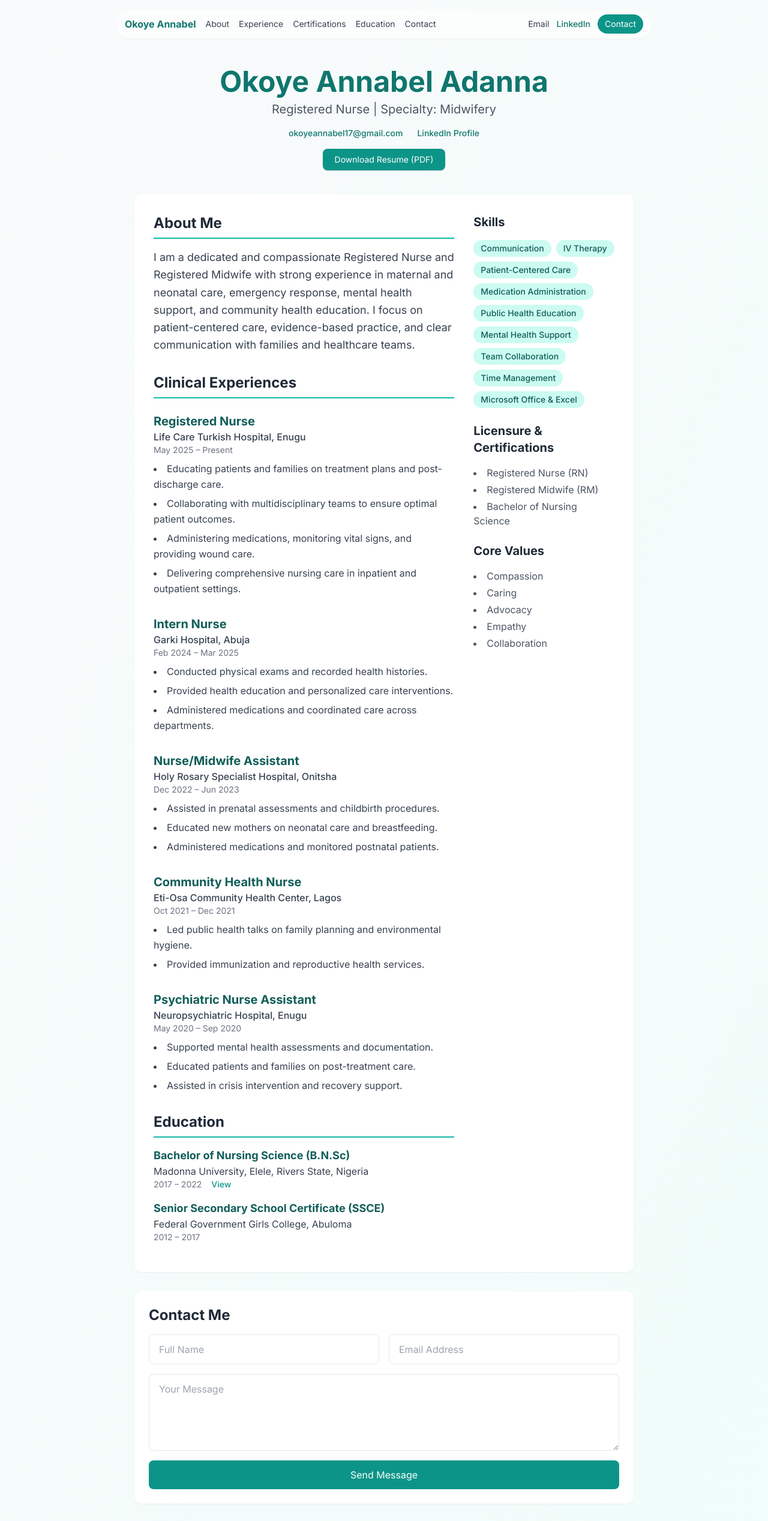
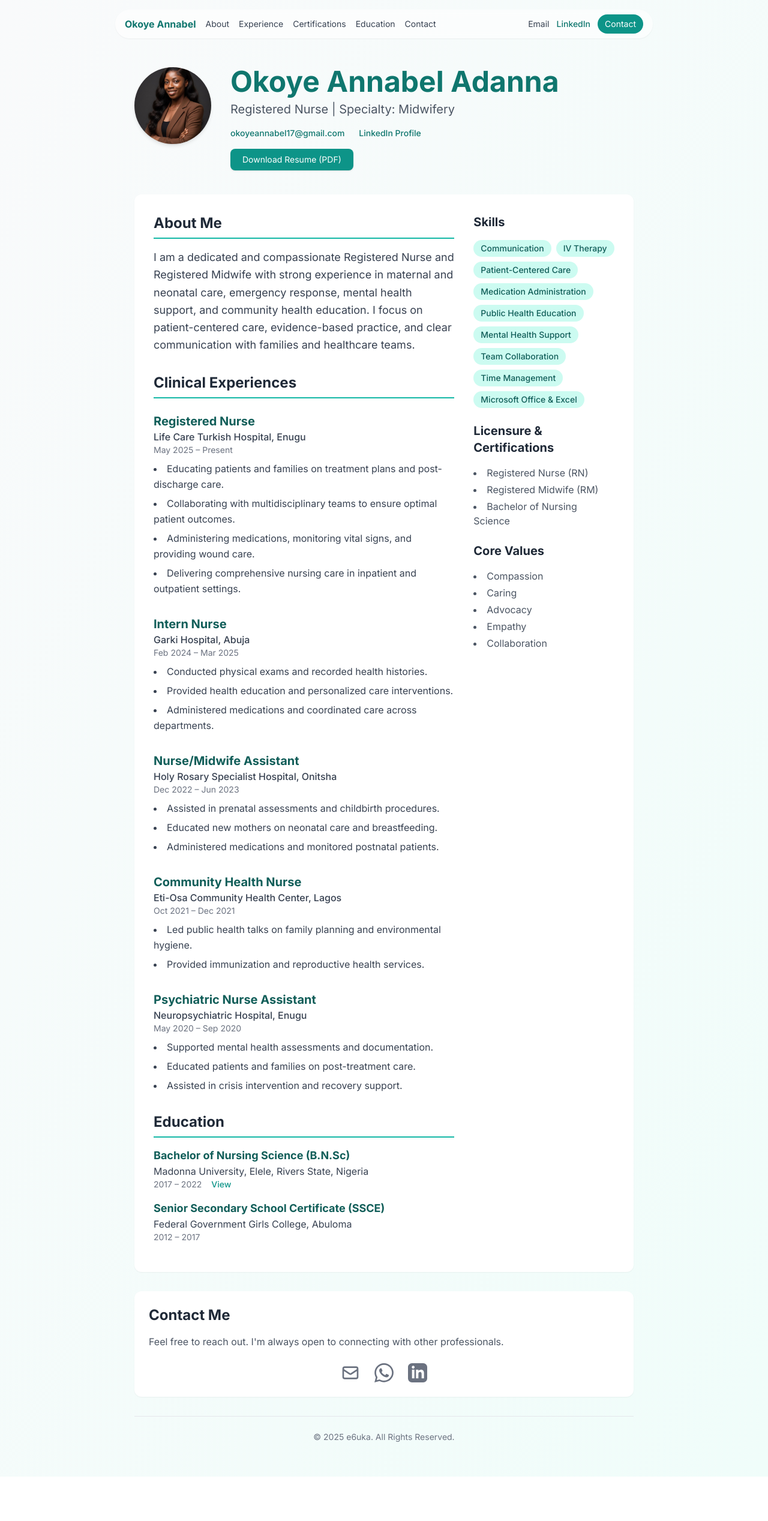
Before and after one commit to e6uka/annabel-porfolio, a plain HTML site: page index.html in a window 1280 px wide. Shown: the top 2535 px of the page at 60% size. After the commit the page ends 2461 px from the top, so only its background shows below. Drawn offline with nearby package versions, Linux system fonts and the light colour scheme.

Commit message:
contact section update

```diff
--- a/index.html
+++ b/index.html
@@ -64,19 +64,21 @@
     <div class="h-20"></div>
 
     <!-- Header Section -->
-    <header class="text-center mb-10 fade-in delay-1">
+    <header class="flex flex-col sm:flex-row items-center sm:items-start text-center sm:text-left mb-10 fade-in delay-1">
+      <!-- Profile Picture -->
+      <img src="headshot.jpeg" alt="Okoye Annabel Adanna" class="w-32 h-32 rounded-full shadow-md object-cover mb-4 sm:mb-0 sm:mr-8 flex-shrink-0">
+      <!-- Text Content -->
+      <div>
         <h1 class="text-4xl sm:text-5xl font-bold text-teal-700">Okoye Annabel Adanna</h1>
         <p class="mt-2 text-lg sm:text-xl text-gray-600">Registered Nurse | Specialty: Midwifery</p>
-      <div class="mt-4 flex justify-center items-center space-x-6 text-sm">
+        <div class="mt-4 flex justify-center sm:justify-start items-center space-x-6 text-sm">
           <a href="mailto:okoyeannabel17@gmail.com" class="text-teal-700 font-medium hover:underline">okoyeannabel17@gmail.com</a>
           <a href="https://www.linkedin.com/in/annabel-okoye-818577299" target="_blank" rel="noopener noreferrer" class="text-teal-700 font-medium hover:underline">LinkedIn Profile</a>
         </div>
-
         <!-- Resume Download Button -->
         <div class="mt-4">
-        <a href="/Okoye_Annabel_Adanna_Resume.pdf" download class="inline-block bg-teal-600 text-white px-5 py-2 rounded-lg shadow hover:bg-teal-700 text-sm lift no-print">
-          Download Resume (PDF)
-        </a>
+          <a href="/Okoye_Annabel_Adanna_Resume.pdf" download class="inline-block bg-teal-600 text-white px-5 py-2 rounded-lg shadow hover:bg-teal-700 text-sm lift no-print">Download Resume (PDF)</a>
+        </div>
       </div>
     </header>
 
@@ -218,12 +220,21 @@
     <!-- Contact / Footer -->
     <section id="contact" class="mt-8 bg-white p-6 rounded-xl shadow-sm fade-in delay-2">
       <h2 class="text-2xl font-bold mb-4">Contact Me</h2>
-      <form action="https://formsubmit.co/okoyeannabel17@gmail.com" method="POST" class="grid md:grid-cols-2 gap-4">
-        <input required name="name" placeholder="Full Name" class="border px-4 py-3 rounded-lg" />
-        <input required name="email" type="email" placeholder="Email Address" class="border px-4 py-3 rounded-lg" />
-        <textarea required name="message" placeholder="Your Message" class="border px-4 py-3 rounded-lg md:col-span-2 h-32"></textarea>
-        <button class="bg-teal-600 text-white py-3 rounded-lg md:col-span-2 hover:bg-teal-700 lift">Send Message</button>
-      </form>
+      <p class="text-gray-600 mb-6">Feel free to reach out. I'm always open to connecting with other professionals.</p>
+      <div class="flex justify-center items-center space-x-6">
+        <!-- Email Icon -->
+        <a href="mailto:okoyeannabel17@gmail.com" class="text-gray-500 hover:text-teal-600 transition lift" aria-label="Email">
+          <svg class="w-8 h-8" fill="none" stroke="currentColor" viewBox="0 0 24 24" xmlns="http://www.w3.org/2000/svg"><path stroke-linecap="round" stroke-linejoin="round" stroke-width="2" d="M3 8l7.89 5.26a2 2 0 002.22 0L21 8M5 19h14a2 2 0 002-2V7a2 2 0 00-2-2H5a2 2 0 00-2 2v10a2 2 0 002 2z"></path></svg>
+        </a>
+        <!-- WhatsApp Icon -->
+        <a href="https://wa.me/message/OMYYGIP2CEP2G1" target="_blank" rel="noopener noreferrer" class="text-gray-500 hover:text-teal-600 transition lift" aria-label="WhatsApp">
+          <svg class="w-8 h-8" fill="currentColor" viewBox="0 0 24 24" xmlns="http://www.w3.org/2000/svg"><path d="M.057 24l1.687-6.163c-1.041-1.804-1.588-3.849-1.587-5.946.003-6.556 5.338-11.891 11.893-11.891 3.181.001 6.167 1.24 8.413 3.488 2.245 2.248 3.481 5.236 3.48 8.414-.003 6.557-5.338 11.892-11.893 11.892-1.99-.001-3.951-.5-5.688-1.448l-6.305 1.654zm6.597-3.807c1.676.995 3.276 1.591 5.392 1.592 5.448 0 9.886-4.434 9.889-9.885.002-5.462-4.415-9.89-9.881-9.892-5.452 0-9.887 4.434-9.889 9.884-.001 2.225.651 3.891 1.746 5.634l-.999 3.648 3.742-.981zm11.387-5.464c-.074-.124-.272-.198-.57-.347-.297-.149-1.758-.868-2.031-.967-.272-.099-.47-.149-.669.149-.198.297-.768.967-.941 1.165-.173.198-.347.223-.644.074-.297-.149-1.255-.462-2.39-1.475-.883-.788-1.48-1.761-1.653-2.059-.173-.297-.018-.458.13-.606.134-.133.297-.347.446-.521.151-.172.2-.296.3-.495.099-.198.05-.372-.025-.521-.075-.148-.669-1.611-.916-2.206-.242-.579-.487-.5-.669-.51-.173-.008-.371-.01-.57-.01s-.521.074-.792.372c-.272.297-1.04 1.016-1.04 2.479 0 1.462 1.065 2.875 1.213 3.074.149.198 2.096 3.2 5.077 4.487.709.306 1.262.489 1.694.626.712.227 1.36.195 1.871.118.571-.085 1.758-.719 2.006-1.413.248-.695.248-1.289.173-1.414z"></path></svg>
+        </a>
+        <!-- LinkedIn Icon -->
+        <a href="https://www.linkedin.com/in/annabel-okoye-818577299" target="_blank" rel="noopener noreferrer" class="text-gray-500 hover:text-teal-600 transition lift" aria-label="LinkedIn">
+          <svg class="w-8 h-8" fill="currentColor" viewBox="0 0 24 24" xmlns="http://www.w3.org/2000/svg"><path d="M19 0h-14c-2.761 0-5 2.239-5 5v14c0 2.761 2.239 5 5 5h14c2.762 0 5-2.239 5-5v-14c0-2.761-2.238-5-5-5zm-11 19h-3v-11h3v11zm-1.5-12.268c-.966 0-1.75-.79-1.75-1.764s.784-1.764 1.75-1.764 1.75.79 1.75 1.764-.783 1.764-1.75 1.764zm13.5 12.268h-3v-5.604c0-3.368-4-3.113-4 0v5.604h-3v-11h3v1.765c1.396-2.586 7-2.777 7 2.476v6.759z"></path></svg>
+        </a>
+      </div>
     </section>
 
     <footer class="text-center mt-8 py-6 border-t text-sm text-gray-500 no-print">
```
Also changed, not shown: headshot.jpeg (added), 1 other file. Lines whose indentation alone changed are shown as unchanged.
